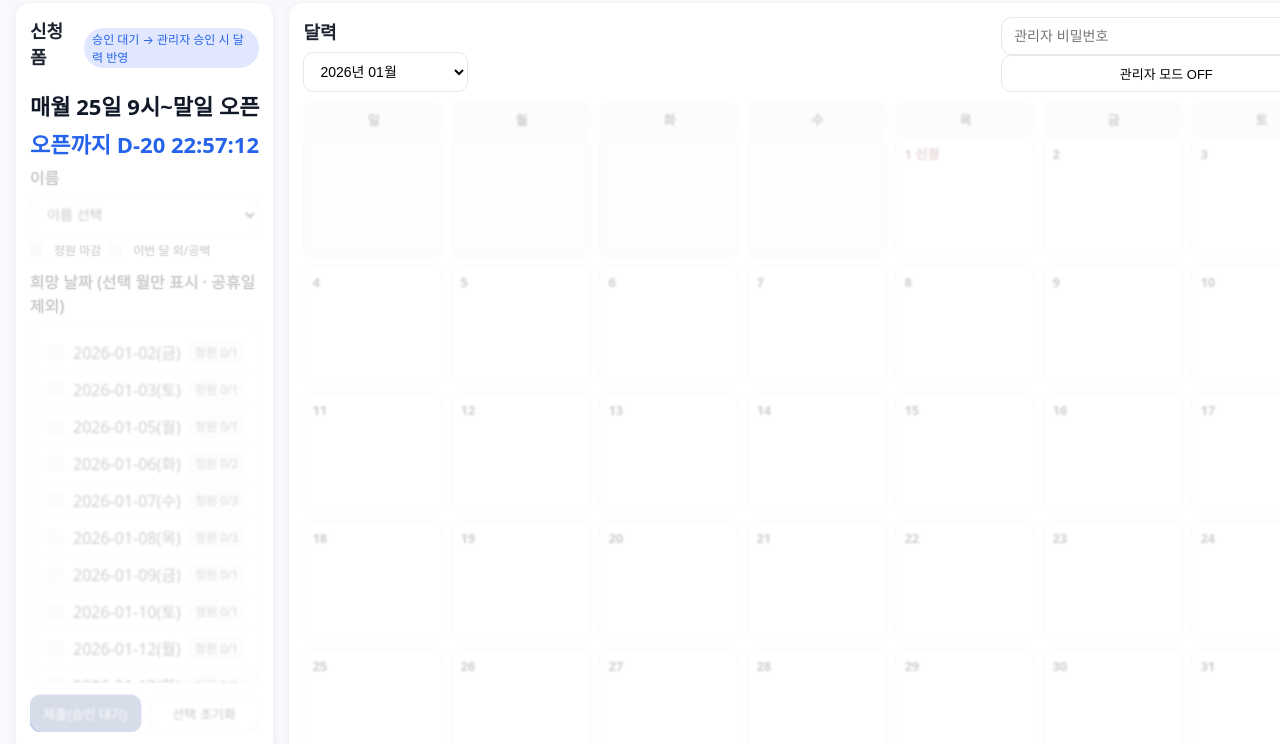
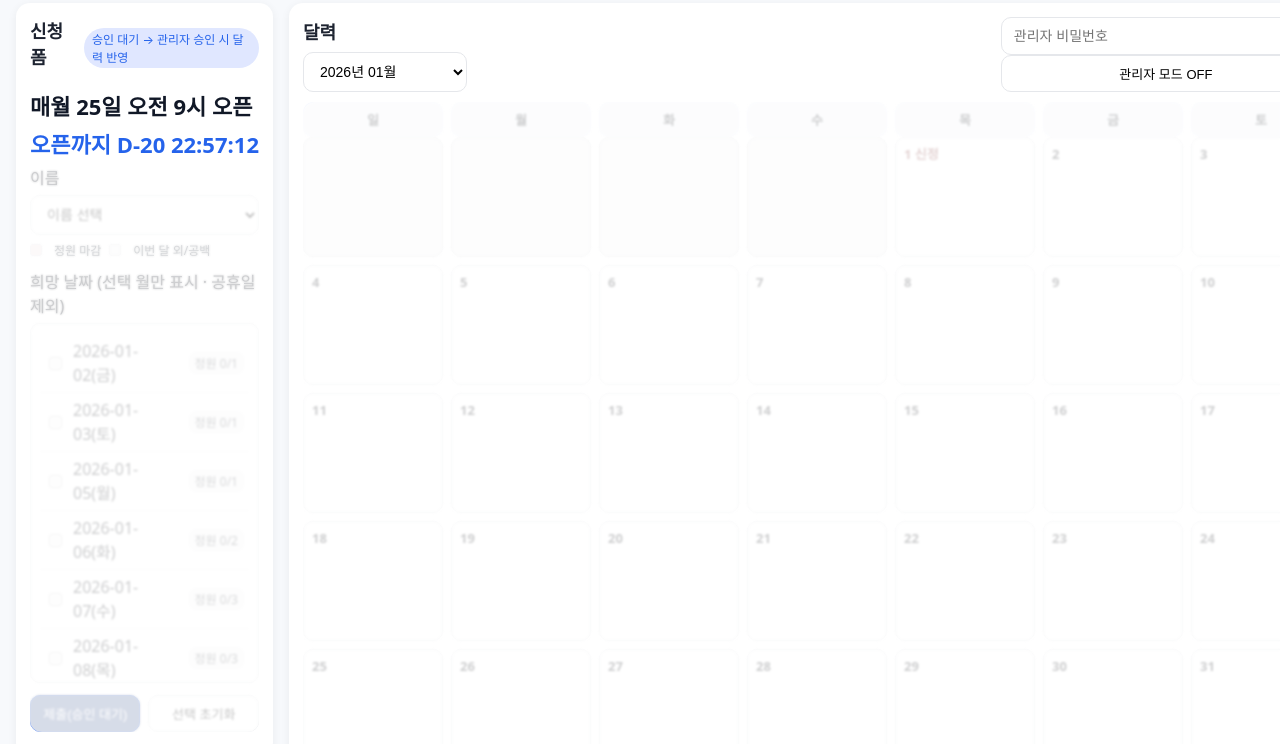
Before and after one commit to modoodental1-code/modoo, a plain HTML site: page index.html in a window 1280 px wide. Shown: the part 63-807 px from the top of the page. Drawn offline with Linux system fonts and the light colour scheme.

Commit message:
Add files via upload

```diff
--- a/index.html
+++ b/index.html
@@ -110,7 +110,7 @@
       </div>
 
       <div id="openNote" class="closed-note" style="display:none;">
-        매월 25일 9시~말일 오픈
+        매월 25일 오전 9시 오픈
         <div id="countdown"></div>
       </div>
 
@@ -230,8 +230,7 @@ function daysInMonth(y,m){ return new Date(y, m, 0).getDate(); }
 function openWindowUTCFor(year, month){
   const mm = String(month).padStart(2,'0');
   const startUTC = Date.parse(`${year}-${mm}-25T09:00:00+09:00`); // 25일 09:00:00 KST
-  const last = daysInMonth(year, month);
-  const endUTC = Date.parse(`${year}-${mm}-${String(last).padStart(2,'0')}T23:59:59+09:00`); // 말일 23:59:59 KST
+  const endUTC   = Date.parse(`${year}-${mm}-25T23:59:59+09:00`);// 말일 23:59:59 KST
   return {startUTC, endUTC};
 }
 function isOpenNowKST(){
```
